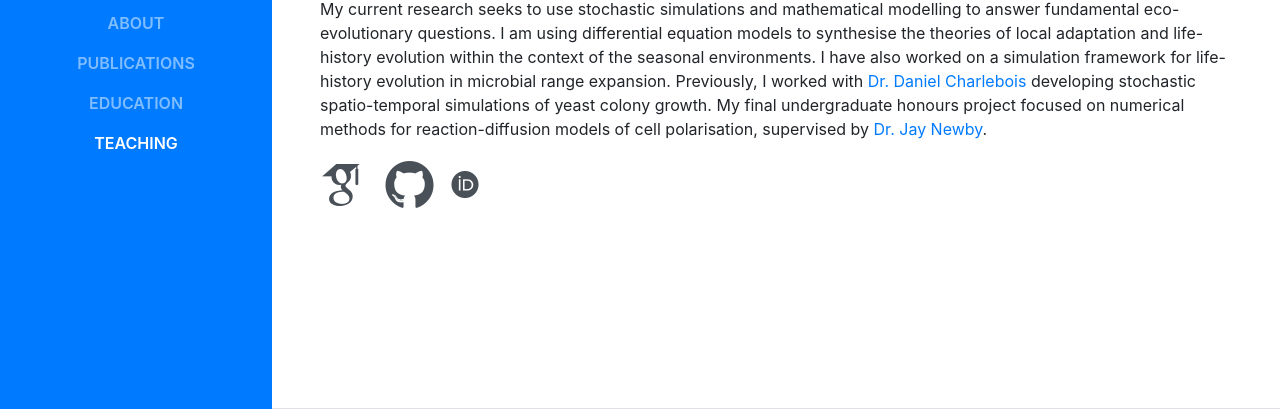
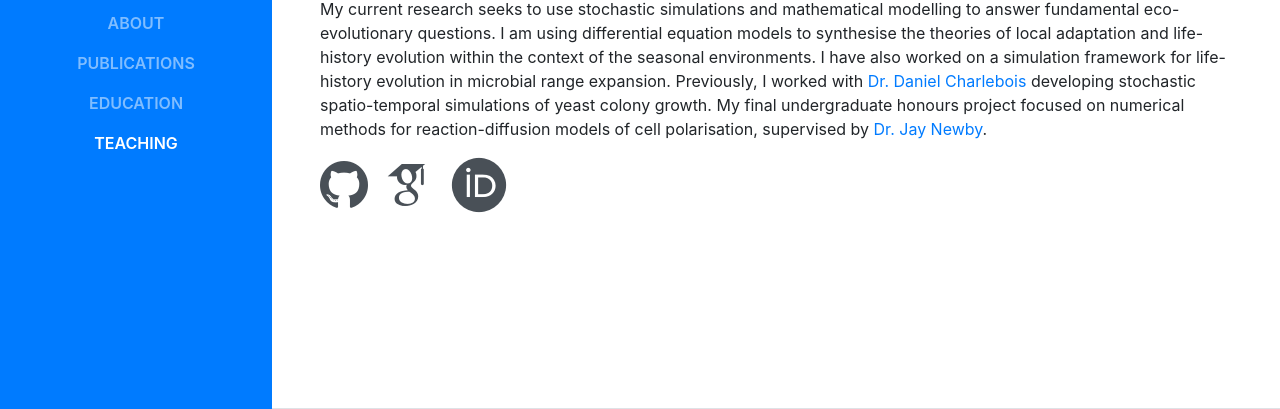
Before and after one commit to bekahall/bekahall.github.io, a website with bundled scripts: page index.html in a window 1280 px wide. Shown: the part 391-800 px from the top of the page. Built offline with nearby package versions, Linux system fonts and the light colour scheme; a web font is replaced by a local one.

Commit message:
Update index.html

```diff
--- a/index.html
+++ b/index.html
@@ -76,14 +76,6 @@
             methods for reaction-diffusion models of cell polarisation, supervised by <a href="https://newby-jay.github.io">Dr. Jay Newby</a>.</p>
           <ul class="list-inline list-social-icons mb-0">
             <li class="list-inline-item">
-              <a href="https://scholar.google.com/citations?user=mdz-VgQAAAAJ&hl=en">
-                <span class="fa-stack fa-lg">
-                  <!-- <i class="fa fa-circle fa-stack-2x"></i> -->
-                  <i class="ai ai-google-scholar ai-2x"></i>
-                </span>
-              </a>
-            </li>
-            <li class="list-inline-item">
               <a href="https://github.com/bekahall">
                 <span class="fa-stack fa-lg">
                   <!-- <i class="fa fa-circle fa-stack-2x"></i>
@@ -93,10 +85,18 @@
               </a>
             </li>
             <li class="list-inline-item">
+              <a href="https://scholar.google.com/citations?user=mdz-VgQAAAAJ&hl=en">
+                <span class="fa-stack fa-lg">
+                  <!-- <i class="fa fa-circle fa-stack-2x"></i> -->
+                  <i class="ai ai-google-scholar ai-2x"></i>
+                </span>
+              </a>
+            </li>
+            <li class="list-inline-item">
               <a href="https://orcid.org/0000-0003-0113-429X">
                 <span class="fa-stack fa-lg">
 <!--                   <i class="fa fa-orcid fa-2x"></i> -->
-                <i class="ai ai-orcid ai-1.75x"></i>
+                <i class="ai ai-orcid ai-2x"></i>
                 </span>
               </a>
             </li>
```
